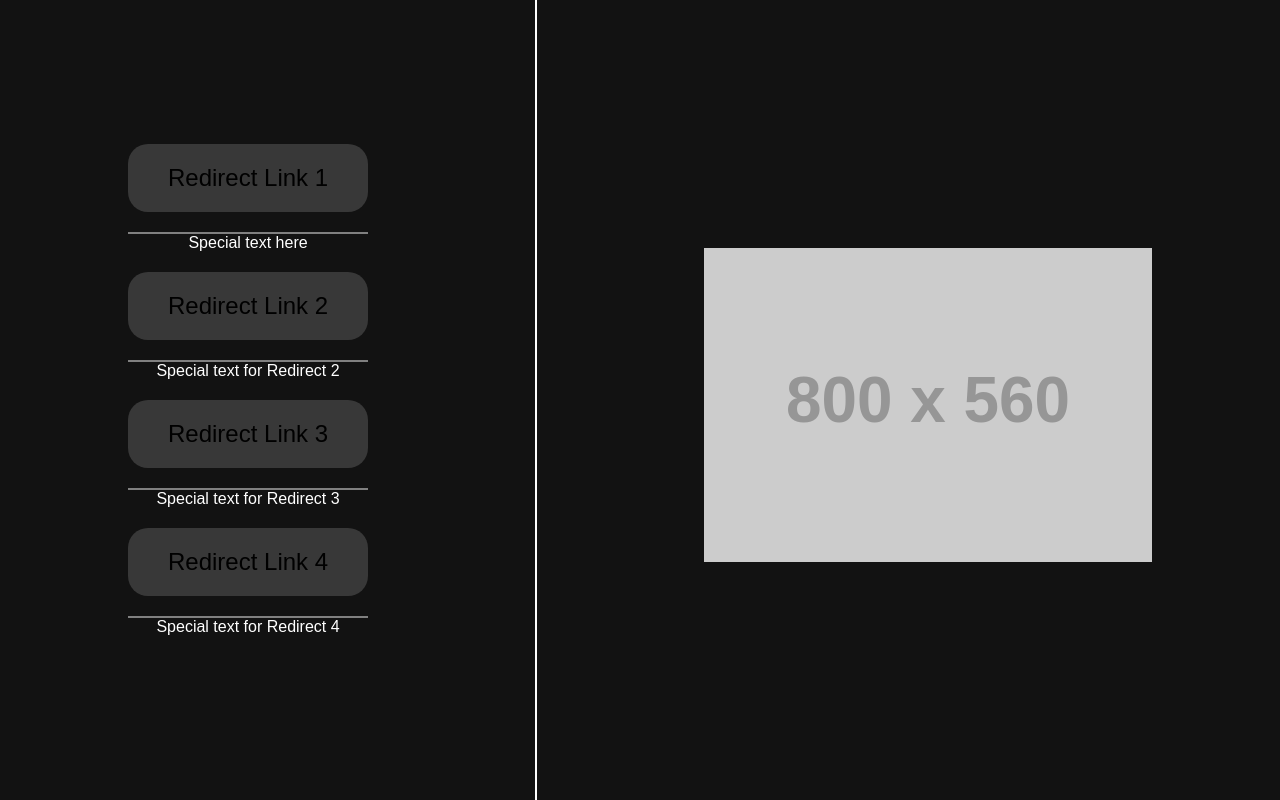
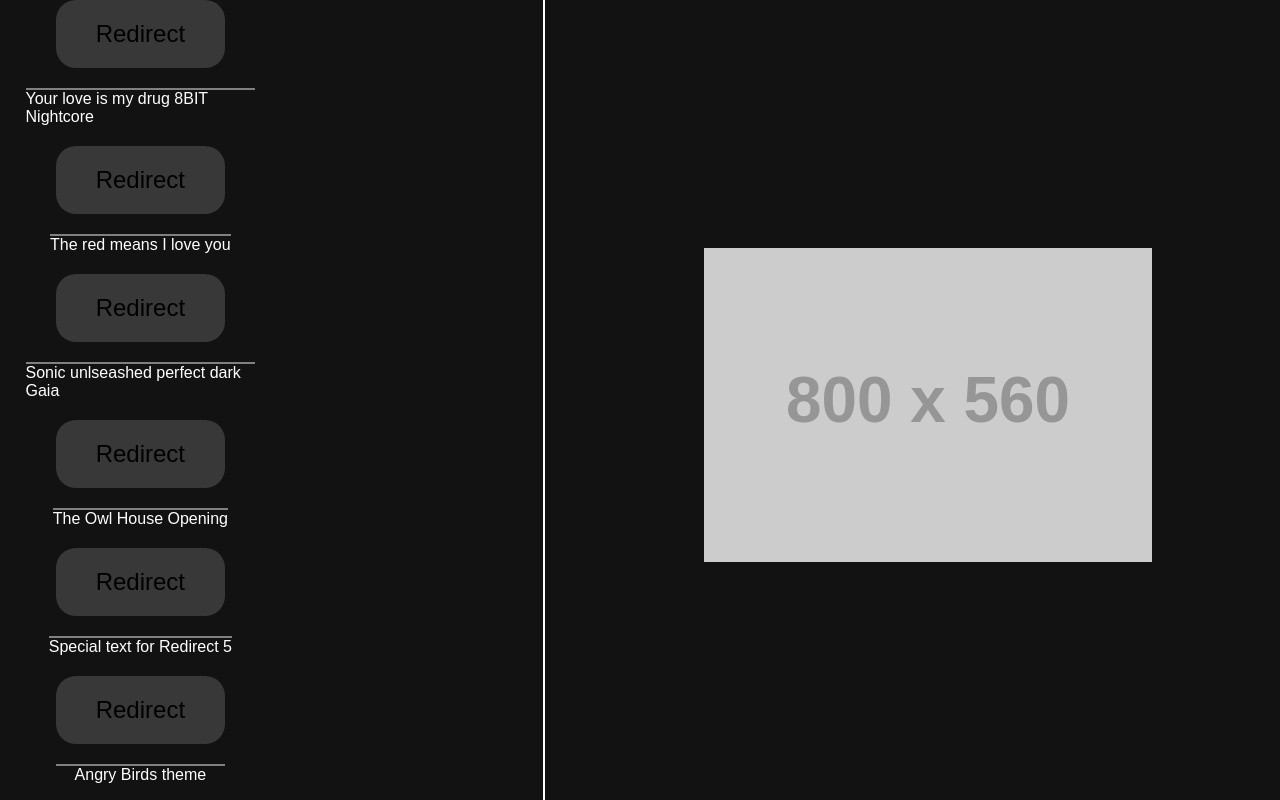
Before and after one commit to TWWmidis/TWWmidis.github.io, a plain HTML site: page index.html in a window 1280 px wide. Drawn offline with Linux system fonts and the light colour scheme; placeholder pictures from the web are drawn by us.

Commit message:
Update index.html

```diff
--- a/index.html
+++ b/index.html
@@ -14,6 +14,7 @@
             justify-content: space-between; /* Create space between elements */
             height: 100vh;
             margin: 0;
+            overflow: hidden; /* Hide overflow to prevent scrolling */
         }
 
         #leftContainer {
@@ -76,33 +77,66 @@
             max-width: 35%; /* Maximum width of the image */
             height: auto; /* Maintain aspect ratio */
         }
+
+        #scrollableContainer {
+            overflow-y: auto; /* Enable vertical scrolling */
+            max-height: 100vh; /* Set the maximum height of the scrollable container */
+            padding-right: 10%; /* Adjusted padding to accommodate scrollbar */
+        }
     </style>
 </head>
 <body>
 
+    <div id="scrollableContainer">
         <div id="leftContainer">
             <div class="buttonContainer">
-            <button onclick="window.location.href='https://www.example.com/midi1'">Redirect Link 1</button>
+                <button onclick="window.location.href='https://twwmidis.github.io/midireqs/firstone.html'">Redirect</button>
                 <div class="line"></div>
-            <div id="specialText">Special text here</div>
+                <div id="specialText">Your love is my drug 8BIT Nightcore</div>
             </div>
 
             <div class="buttonContainer">
-            <button onclick="window.location.href='https://www.example.com/midi2'">Redirect Link 2</button>
+                <button onclick="window.location.href='https://twwmidis.github.io/midireqs/secondone.html'">Redirect</button>
                 <div class="line"></div>
-            <div id="specialText2">Special text for Redirect 2</div>
+                <div id="specialText2">The red means I love you</div>
             </div>
 
             <div class="buttonContainer">
-            <button onclick="window.location.href='https://www.example.com/midi3'">Redirect Link 3</button>
+                <button onclick="window.location.href='https://twwmidis.github.io/midireqs/thirdone.html'">Redirect</button>
                 <div class="line"></div>
-            <div id="specialText3">Special text for Redirect 3</div>
+                <div id="specialText3">Sonic unlseashed perfect dark Gaia</div>
             </div>
 
             <div class="buttonContainer">
-            <button onclick="window.location.href='https://www.example.com/midi4'">Redirect Link 4</button>
+                <button onclick="window.location.href='https://twwmidis.github.io/midireqs/fourthone.html'">Redirect</button>
                 <div class="line"></div>
-            <div id="specialText4">Special text for Redirect 4</div>
+                <div id="specialText4">The Owl House Opening</div>
+            </div>
+
+            <!-- Additional buttons -->
+            <div class="buttonContainer">
+                <button onclick="window.location.href='https://twwmidis.github.io/midireqs/fifthone.html'">Redirect</button>
+                <div class="line"></div>
+                <div id="specialText5">Special text for Redirect 5</div>
+            </div>
+
+            <div class="buttonContainer">
+                <button onclick="window.location.href='https://twwmidis.github.io/midireqs/sixthone.html'">Redirect</button>
+                <div class="line"></div>
+                <div id="specialText6">Angry Birds theme</div>
+            </div>
+
+            <div class="buttonContainer">
+                <button onclick="window.location.href='https://twwmidis.github.io/midireqs/seventhone.html'">Redirect</button>
+                <div class="line"></div>
+                <div id="specialText7">FNF doki highschool conflict</div>
+            </div>
+
+            <div class="buttonContainer">
+                <button onclick="window.location.href='https://twwmidis.github.io/midireqs/eighthone.html'">Redirect</button>
+                <div class="line"></div>
+                <div id="specialText8">Amphibia theme song</div>
+            </div>
         </div>
     </div>
 
```
Lines whose indentation alone changed are shown as unchanged.
